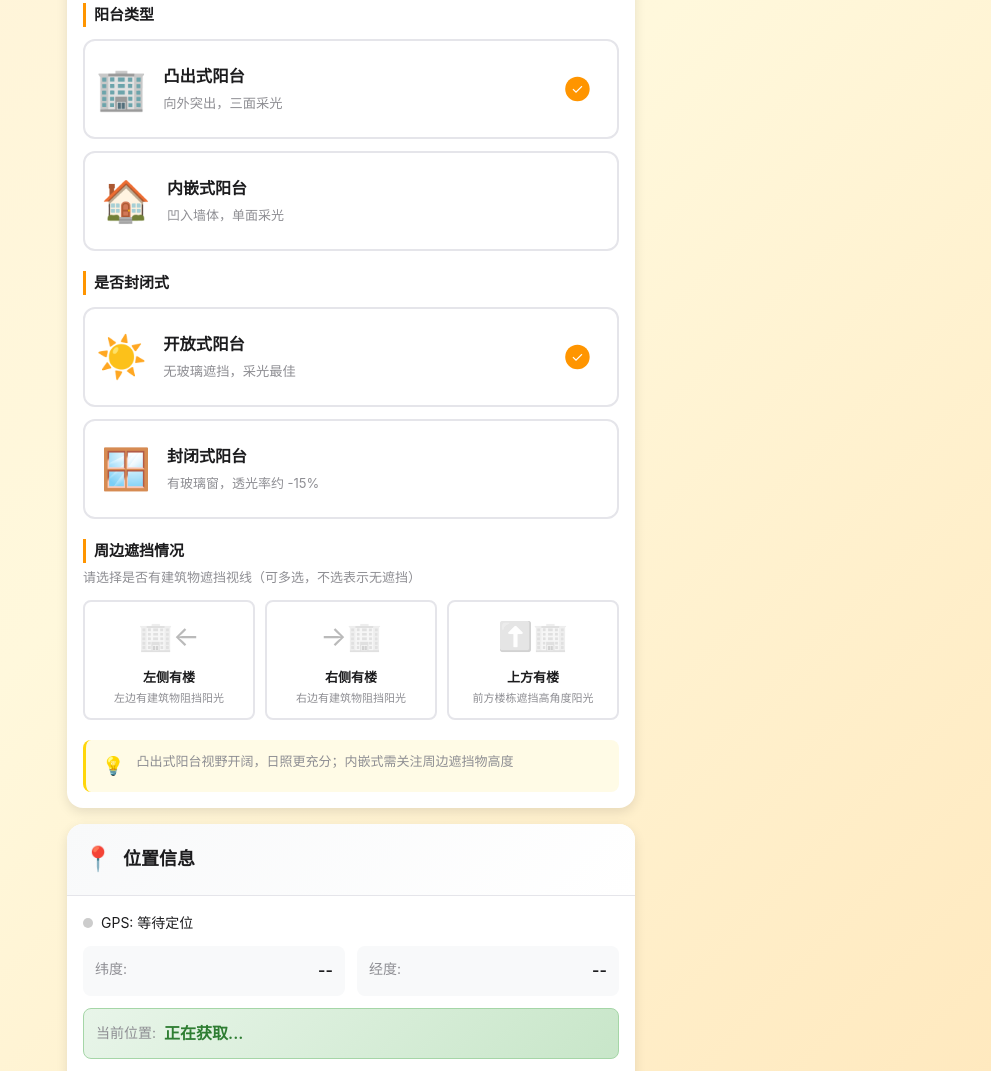
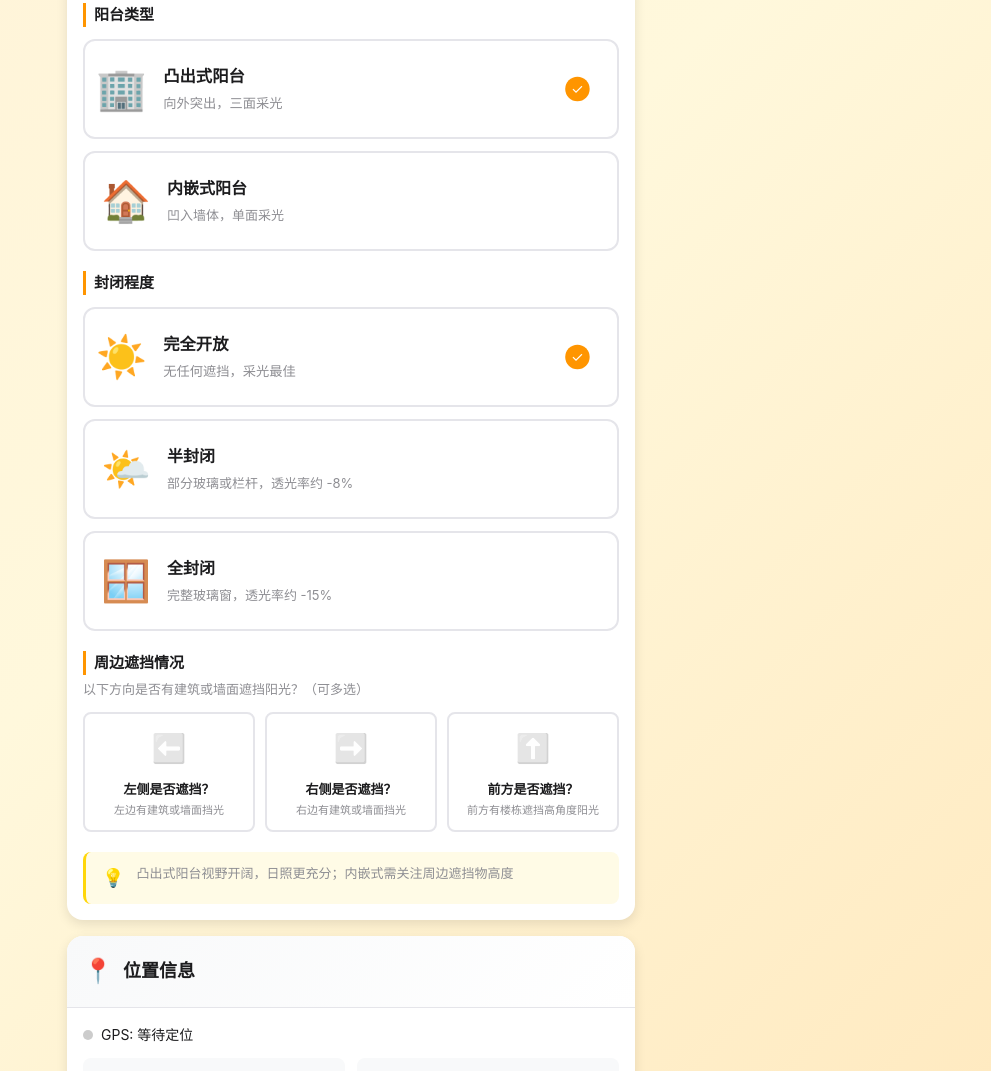
Before and after one commit to miaouai/sun, a plain HTML site: page index.html in a window 1280 px wide. Shown: the part 895-1966 px from the top of the page, without its empty margins (289-1280 px from the left). Drawn offline with Linux system fonts and the light colour scheme.

Commit message:
feat(v1.0.7): 增加半封闭选项 + 遮挡问题简化

```diff
--- a/app.js
+++ b/app.js
@@ -9,7 +9,7 @@
         currentAzimuth: null,        // 当前朝向角度 (0-360)
         isAutoDetecting: false,      // 是否正在自动检测
         balconyType: 'protruding',   // 阳台类型：protruding|recessed
-        enclosedType: 'open',         // 封闭类型：open|closed
+        enclosedType: 'open',         // 封闭类型：open|semi-closed|closed
         obstructions: [],            // 遮挡列表：['left', 'right', 'top']
         latitude: null,              // 纬度
         longitude: null,             // 经度
@@ -736,8 +736,14 @@
         // 2. 阳台类型系数
         let typeFactor = AppState.balconyType === 'protruding' ? 1.35 : 1.0;
 
-        // 3. 封闭性系数（封闭式有玻璃损失）
-        let enclosedFactor = AppState.enclosedType === 'open' ? 1.0 : 0.85;
+        // 3. 封闭性系数（开放式最优，全封闭最差）
+        let enclosedFactor = 1.0;
+        switch(AppState.enclosedType) {
+            case 'open': enclosedFactor = 1.0; break;          // 完全开放
+            case 'semi-closed': enclosedFactor = 0.92; break;  // 半封闭 -8%
+            case 'closed': enclosedFactor = 0.85; break;       // 全封闭 -15%
+            default: enclosedFactor = 1.0;
+        }
 
         // 4. 遮挡系数（仅凸出式适用）
         let obstructionFactor = 1.0;
--- a/index.html
+++ b/index.html
@@ -114,15 +114,26 @@
 
                 <!-- 封闭式选项（所有阳台都需要） -->
                 <div class="config-section">
-                    <h3 class="config-title">是否封闭式</h3>
+                    <h3 class="config-title">封闭程度</h3>
                     <div class="binary-selector">
                         <label class="radio-card binary-option">
                             <input type="radio" name="enclosedType" value="open" checked>
                             <div class="card-content">
                                 <span class="card-icon">☀️</span>
                                 <div class="card-info">
-                                    <strong>开放式阳台</strong>
-                                    <p>无玻璃遮挡，采光最佳</p>
+                                    <strong>完全开放</strong>
+                                    <p>无任何遮挡，采光最佳</p>
+                                </div>
+                            </div>
+                        </label>
+
+                        <label class="radio-card binary-option">
+                            <input type="radio" name="enclosedType" value="semi-closed">
+                            <div class="card-content">
+                                <span class="card-icon">🌤️</span>
+                                <div class="card-info">
+                                    <strong>半封闭</strong>
+                                    <p>部分玻璃或栏杆，透光率约 -8%</p>
                                 </div>
                             </div>
                         </label>
@@ -132,8 +143,8 @@
                             <div class="card-content">
                                 <span class="card-icon">🪟</span>
                                 <div class="card-info">
-                                    <strong>封闭式阳台</strong>
-                                    <p>有玻璃窗，透光率约 -15%</p>
+                                    <strong>全封闭</strong>
+                                    <p>完整玻璃窗，透光率约 -15%</p>
                                 </div>
                             </div>
                         </label>
@@ -143,16 +154,16 @@
                 <!-- 遮挡选项（仅凸出式阳台显示） -->
                 <div class="config-section obstruction-section" id="obstructionSection" style="display: none;">
                     <h3 class="config-title">周边遮挡情况</h3>
-                    <p class="config-hint">请选择是否有建筑物遮挡视线（可多选，不选表示无遮挡）</p>
+                    <p class="config-hint">以下方向是否有建筑或墙面遮挡阳光？（可多选）</p>
 
                     <div class="obstruction-grid">
                         <label class="checkbox-card">
                             <input type="checkbox" name="obstruction" value="left">
                             <div class="card-content">
-                                <span class="card-icon">🏢←</span>
+                                <span class="card-icon">⬅️</span>
                                 <div class="card-info">
-                                    <strong>左侧有楼</strong>
-                                    <p>左边有建筑物阻挡阳光</p>
+                                    <strong>左侧是否遮挡？</strong>
+                                    <p>左边有建筑或墙面挡光</p>
                                 </div>
                             </div>
                         </label>
@@ -160,10 +171,10 @@
                         <label class="checkbox-card">
                             <input type="checkbox" name="obstruction" value="right">
                             <div class="card-content">
-                                <span class="card-icon">→🏢</span>
+                                <span class="card-icon">➡️</span>
                                 <div class="card-info">
-                                    <strong>右侧有楼</strong>
-                                    <p>右边有建筑物阻挡阳光</p>
+                                    <strong>右侧是否遮挡？</strong>
+                                    <p>右边有建筑或墙面挡光</p>
                                 </div>
                             </div>
                         </label>
@@ -171,10 +182,10 @@
                         <label class="checkbox-card">
                             <input type="checkbox" name="obstruction" value="top">
                             <div class="card-content">
-                                <span class="card-icon">⬆️🏢</span>
+                                <span class="card-icon">⬆️</span>
                                 <div class="card-info">
-                                    <strong>上方有楼</strong>
-                                    <p>前方楼栋遮挡高角度阳光</p>
+                                    <strong>前方是否遮挡？</strong>
+                                    <p>前方有楼栋遮挡高角度阳光</p>
                                 </div>
                             </div>
                         </label>
```
